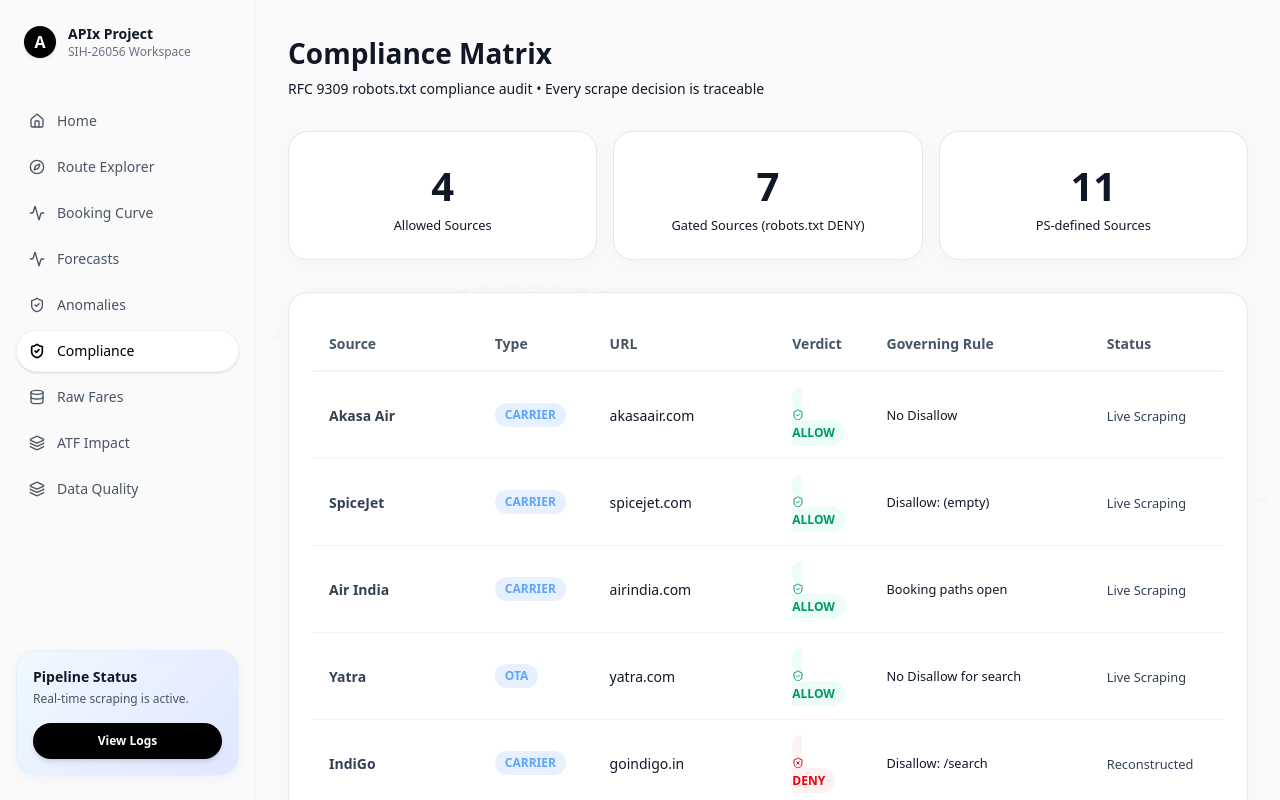
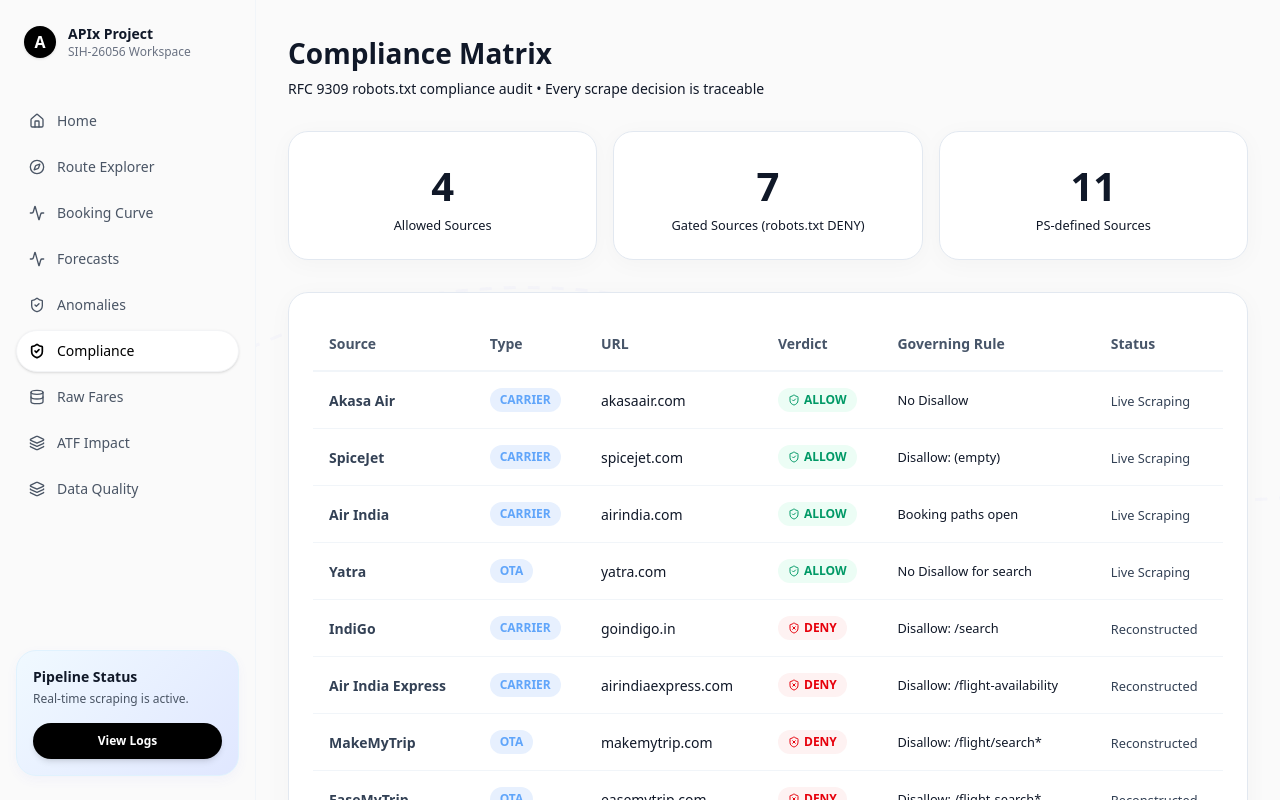
Before and after one commit to piyushyenorkar/FareCurve-APIx, a Next.js app in the folder frontend/: page /compliance in a window 1280 px wide. Shown: the top 800 px of the page. Built offline with nearby package versions, Linux system fonts and the light colour scheme.

Commit message:
research

```diff
--- a/frontend/src/pages/compliance.tsx
+++ b/frontend/src/pages/compliance.tsx
@@ -50,7 +50,7 @@
                 <td style={{fontWeight:700}}>{s.name}</td>
                 <td><span className="inline-flex items-center px-2.5 py-1 rounded-full text-xs font-semibold" style={{background:"rgba(59,130,246,0.12)",color:"#60a5fa"}}>{s.type.toUpperCase()}</span></td>
                 <td style={{color:"var(--accent-cyan)"}}>{s.url}</td>
-                <td><span className={"badge px-2.5 py-1 rounded-full text-xs font-semibold " + (s.verdict === "ALLOW" ? "bg-emerald-50 text-emerald-600" : "bg-red-50 text-red-600")}>
+                <td><span className={"inline-flex items-center px-2.5 py-1 rounded-full text-xs font-semibold " + (s.verdict === "ALLOW" ? "bg-emerald-50 text-emerald-600" : "bg-red-50 text-red-600")}>
                   {s.verdict==="ALLOW"?<ShieldCheck size={12} style={{marginRight:4}}/>:<ShieldX size={12} style={{marginRight:4}}/>}
                   {s.verdict}
                 </span></td>
--- a/frontend/tsconfig.json
+++ b/frontend/tsconfig.json
@@ -27,7 +27,6 @@
     "**/*.ts",
     "**/*.tsx",
     ".next/types/**/*.ts",
-    ".next/dev/types/**/*.ts",
     "**/*.mts"
   ],
   "exclude": ["node_modules"]
```
